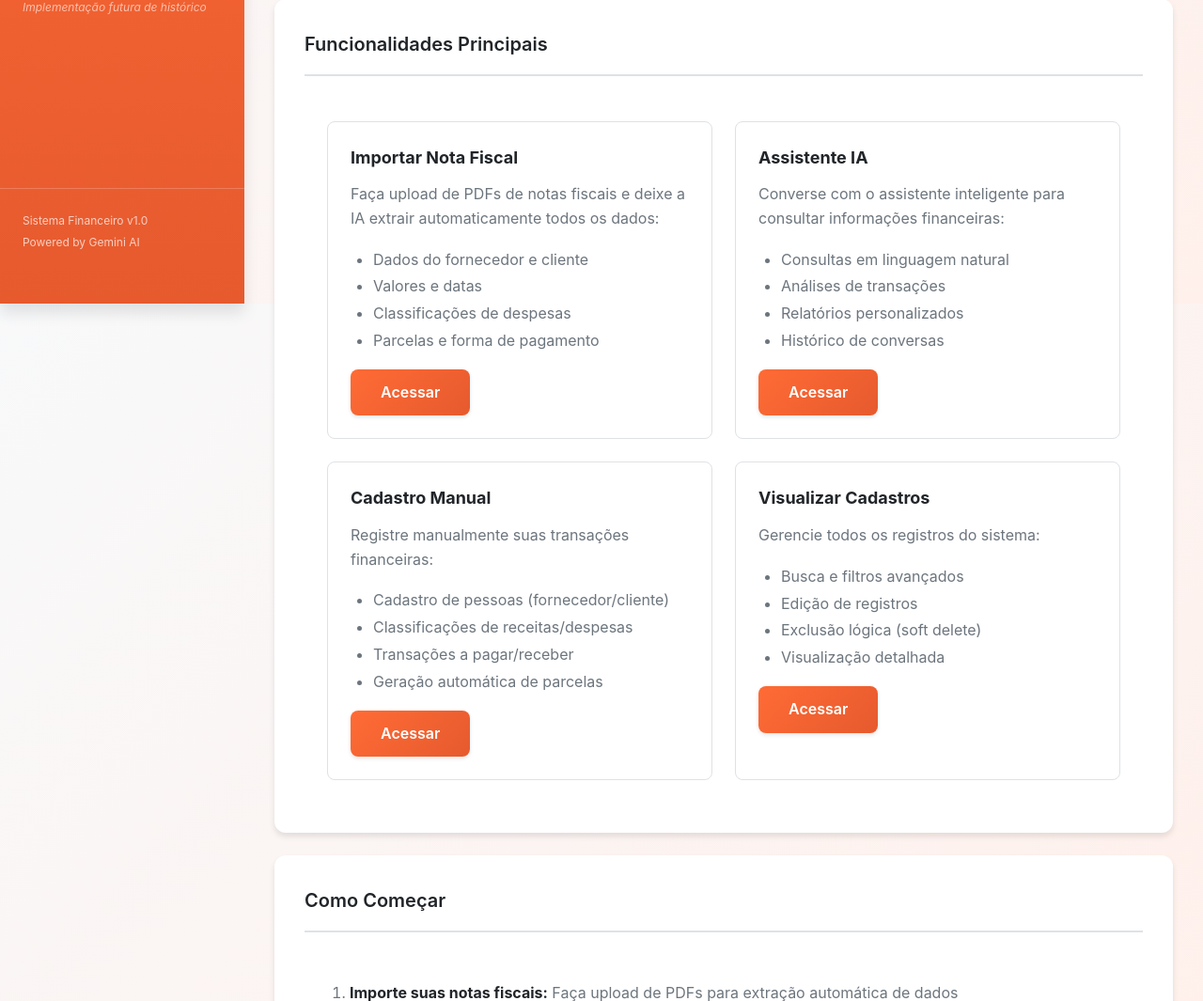
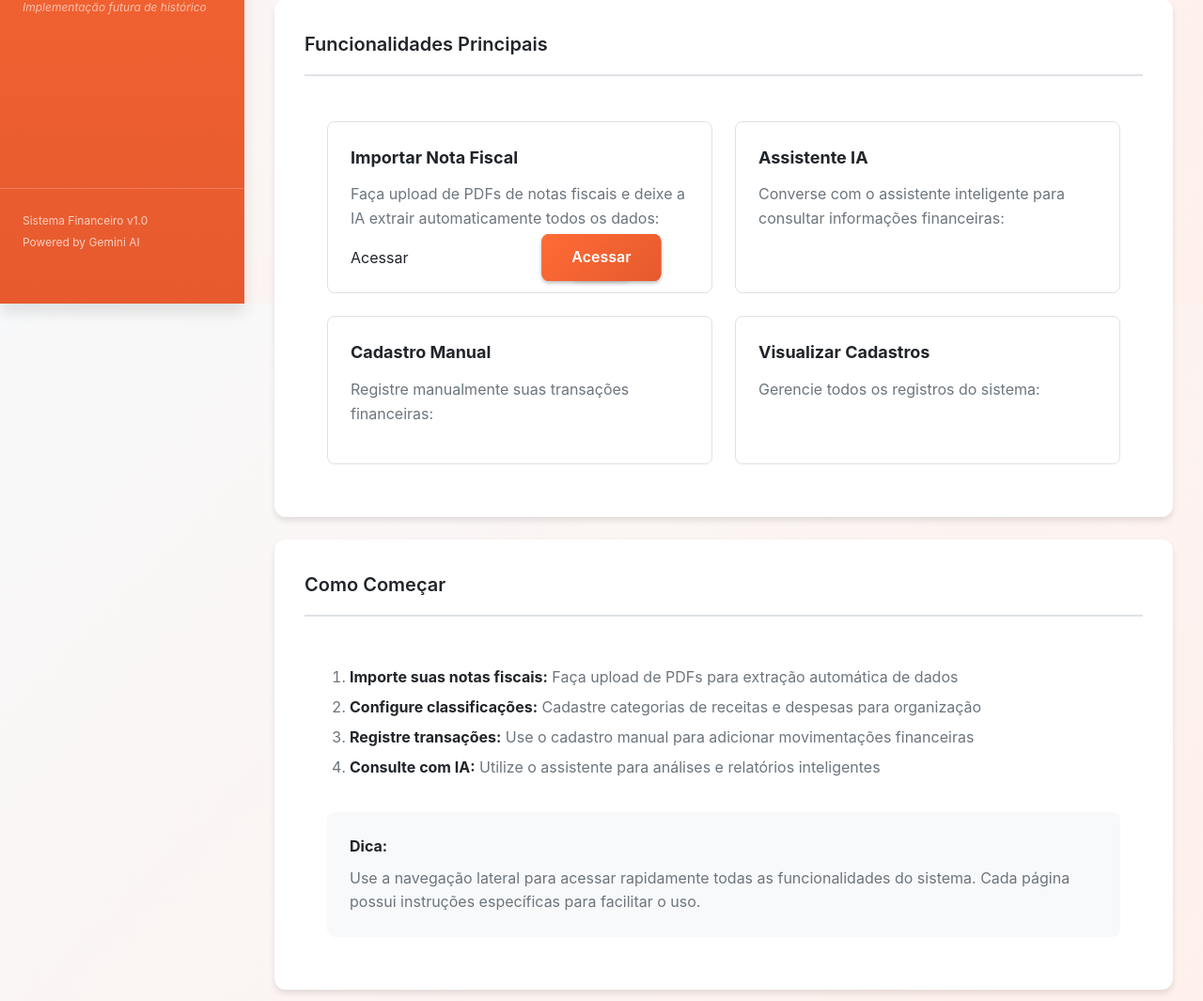
Before and after one commit to brenohabib/PraticaEngSoftware, a Django app: page / in a window 1280 px wide. Shown: the part 477-1542 px from the top of the page at 94% size. Run offline with Django 5.2, Linux system fonts and the light colour scheme; parts of the project's set-up code (start-up, migrations or seed data) failed here and were passed over.

Commit message:
Updated home.html

```diff
--- a/myproject/apps/core/templates/home.html
+++ b/myproject/apps/core/templates/home.html
@@ -43,13 +43,7 @@
                 <p style="color: var(--text-secondary); line-height: 1.6; margin-bottom: 1rem;">
                     Faça upload de PDFs de notas fiscais e deixe a IA extrair automaticamente todos os dados:
                 </p>
-                <ul style="color: var(--text-secondary); line-height: 1.8; margin-left: 1.5rem;">
-                    <li>Dados do fornecedor e cliente</li>
-                    <li>Valores e datas</li>
-                    <li>Classificações de despesas</li>
-                    <li>Parcelas e forma de pagamento</li>
-                </ul>
-                <a href="{% url 'upload_pdf' %}" class="btn btn-primary" style="margin-top: 1rem; display: inline-block;">
+                <a href="{% url 'upload_pdf' %}" class="btn btn-primary" style="position: absolute; bottom: 1.5rem; left: 50%; transform: translateX(-50%);"></a>
                     Acessar
                 </a>
             </div>
@@ -62,13 +56,7 @@
                 <p style="color: var(--text-secondary); line-height: 1.6; margin-bottom: 1rem;">
                     Converse com o assistente inteligente para consultar informações financeiras:
                 </p>
-                <ul style="color: var(--text-secondary); line-height: 1.8; margin-left: 1.5rem;">
-                    <li>Consultas em linguagem natural</li>
-                    <li>Análises de transações</li>
-                    <li>Relatórios personalizados</li>
-                    <li>Histórico de conversas</li>
-                </ul>
-                <a href="{% url 'rag_query' %}" class="btn btn-primary" style="margin-top: 1rem; display: inline-block;">
+                <a href="{% url 'rag_query' %}" class="btn btn-primary" style="position: absolute; bottom: 1.5rem; left: 50%; transform: translateX(-50%);">
                     Acessar
                 </a>
             </div>
@@ -81,13 +69,7 @@
                 <p style="color: var(--text-secondary); line-height: 1.6; margin-bottom: 1rem;">
                     Registre manualmente suas transações financeiras:
                 </p>
-                <ul style="color: var(--text-secondary); line-height: 1.8; margin-left: 1.5rem;">
-                    <li>Cadastro de pessoas (fornecedor/cliente)</li>
-                    <li>Classificações de receitas/despesas</li>
-                    <li>Transações a pagar/receber</li>
-                    <li>Geração automática de parcelas</li>
-                </ul>
-                <a href="{% url 'manual_registration' %}" class="btn btn-primary" style="margin-top: 1rem; display: inline-block;">
+                <a href="{% url 'manual_registration' %}" class="btn btn-primary" style="position: absolute; bottom: 1.5rem; left: 50%; transform: translateX(-50%);">
                     Acessar
                 </a>
             </div>
@@ -100,13 +82,7 @@
                 <p style="color: var(--text-secondary); line-height: 1.6; margin-bottom: 1rem;">
                     Gerencie todos os registros do sistema:
                 </p>
-                <ul style="color: var(--text-secondary); line-height: 1.8; margin-left: 1.5rem;">
-                    <li>Busca e filtros avançados</li>
-                    <li>Edição de registros</li>
-                    <li>Exclusão lógica (soft delete)</li>
-                    <li>Visualização detalhada</li>
-                </ul>
-                <a href="{% url 'view_cadastros' %}" class="btn btn-primary" style="margin-top: 1rem; display: inline-block;">
+                <a href="{% url 'view_cadastros' %}" class="btn btn-primary" style="position: absolute; bottom: 1.5rem; left: 50%; transform: translateX(-50%);">
                     Acessar
                 </a>
             </div>
```
